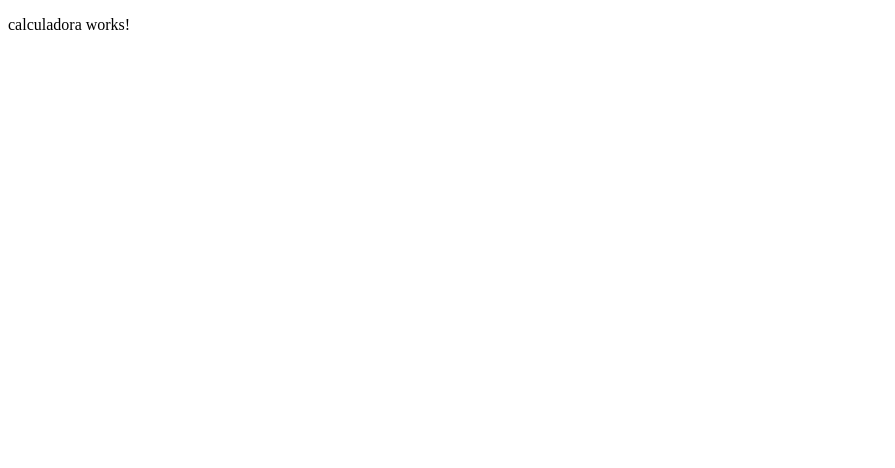
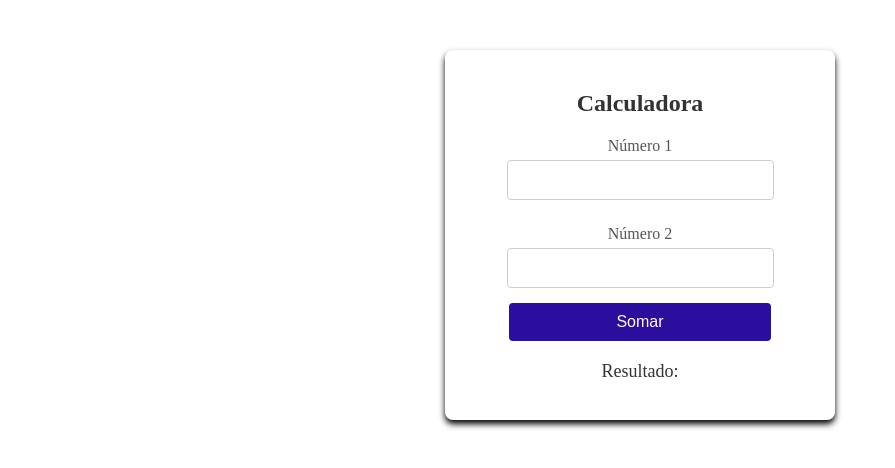
Before and after one commit to LcMartendal/curso-angular-19, an Angular app in the folder conceitos-basicos/: page / in a window 1280 px wide. Shown: the top 468 px of the page, without its empty margins (0-895 px from the left). Built offline with nearby package versions, Linux system fonts and the light colour scheme.

Commit message:
add ações ao component

```diff
--- a/conceitos-basicos/src/app/calculadora/calculadora.component.html
+++ b/conceitos-basicos/src/app/calculadora/calculadora.component.html
@@ -1 +1,19 @@
-<p>calculadora works!</p>
+<div class="container">
+    <div class="form-box">
+        <form >
+            <h2>Calculadora</h2>
+
+            <label for="numero1">Número 1</label>
+            <input type="number" name="numero1" id="numero1">
+
+            <label for="numero2">Número 2</label>
+            <input type="number" name="numero2" id="numero2" >
+
+            <button type="submit">Somar</button>
+        </form>
+
+        <div class="resultado-display">
+            <p>Resultado: <span id="resultado"></span></p>
+        </div>
+    </div>
+</div>
--- a/conceitos-basicos/src/app/calculadora/calculadora.component.scss
+++ b/conceitos-basicos/src/app/calculadora/calculadora.component.scss
@@ -0,0 +1,70 @@
+body {
+    margin: 0;
+    font-family: Arial, sans-serif;
+    display: flex;
+    justify-content: center;
+    align-items: center;
+}
+
+.container {
+    display: flex;
+    justify-content: center;
+    align-items: center;
+    width: 100%;
+    height: 100%;
+    margin-top: 50px;
+}
+
+.form-box {
+    background-color: white;
+    border-radius: 8px;
+    box-shadow: 0 4px 6px black;
+    padding: 20px;
+    width: 350px;
+    text-align: center;
+}
+
+h2 {
+    margin-bottom: 20px;
+    color: #333;
+}
+
+label {
+    display: block;
+    margin: 10px 0 5px;
+    color: #555;
+}
+
+input[type = "number"] {
+    width: 70%;
+    padding: 10px;
+    margin-bottom: 15px;
+    border: 1px solid #ccc;
+    border-radius: 4px;
+    font-size: 16px;
+}
+
+button {
+    width: 75%;
+    padding: 10px;
+    background-color: #2b0e9e;
+    color: white;
+    border: none;
+    border-radius: 4px;
+    font-size: 16px;
+    cursor: pointer;
+}
+
+button:hover {
+    background-color: #0056b3;
+}
+
+.resultado-display {
+    margin-top: 20px;
+    font-size: 18px;
+    color: #333;
+}
+
+#resultado {
+    font-weight: bold;
+}
--- a/conceitos-basicos/src/app/calculadora/calculadora.component.ts
+++ b/conceitos-basicos/src/app/calculadora/calculadora.component.ts
@@ -7,5 +7,11 @@
   styleUrl: './calculadora.component.scss'
 })
 export class CalculadoraComponent {
+  numero1: number = 0;
+  numero2: number = 0;
+  resultado: number = 0;
 
+  calcularResultado(){
+    this.resultado = this.numero1 + this.numero2;
+  }
 }
```
